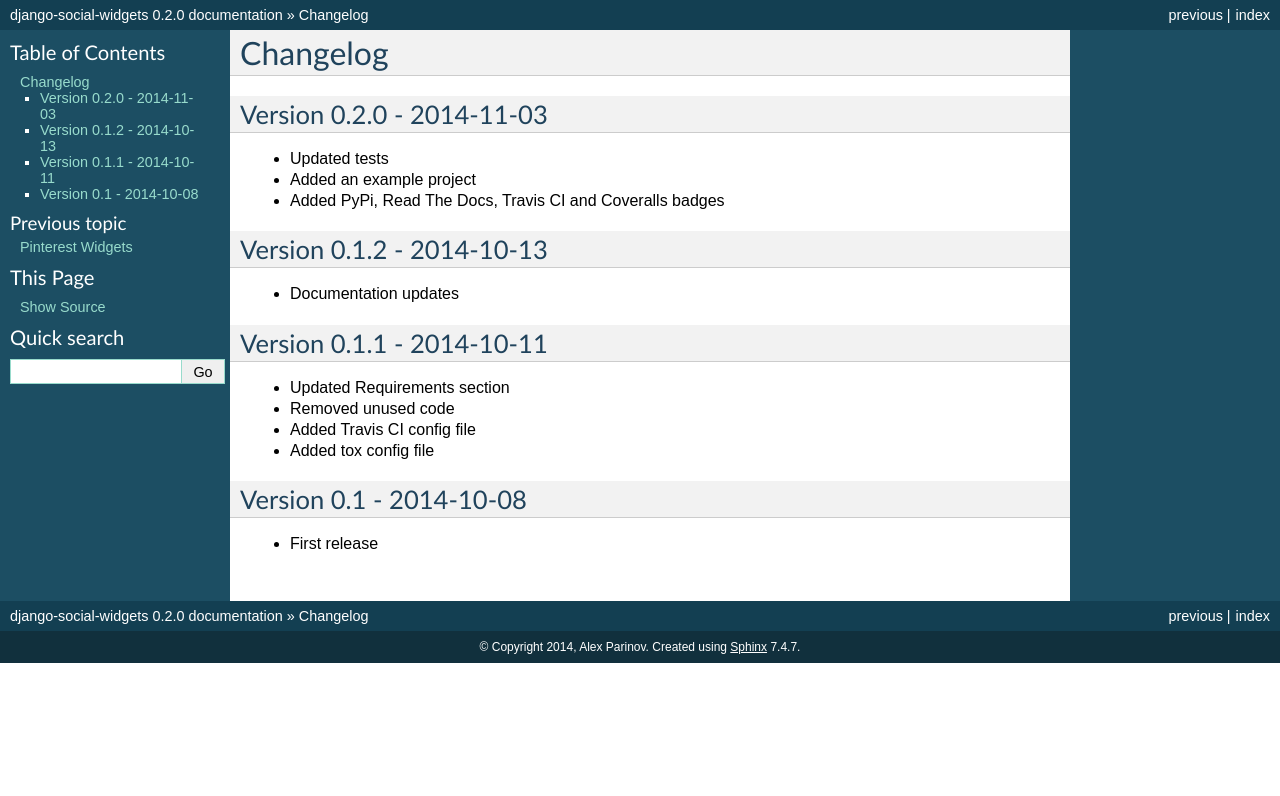
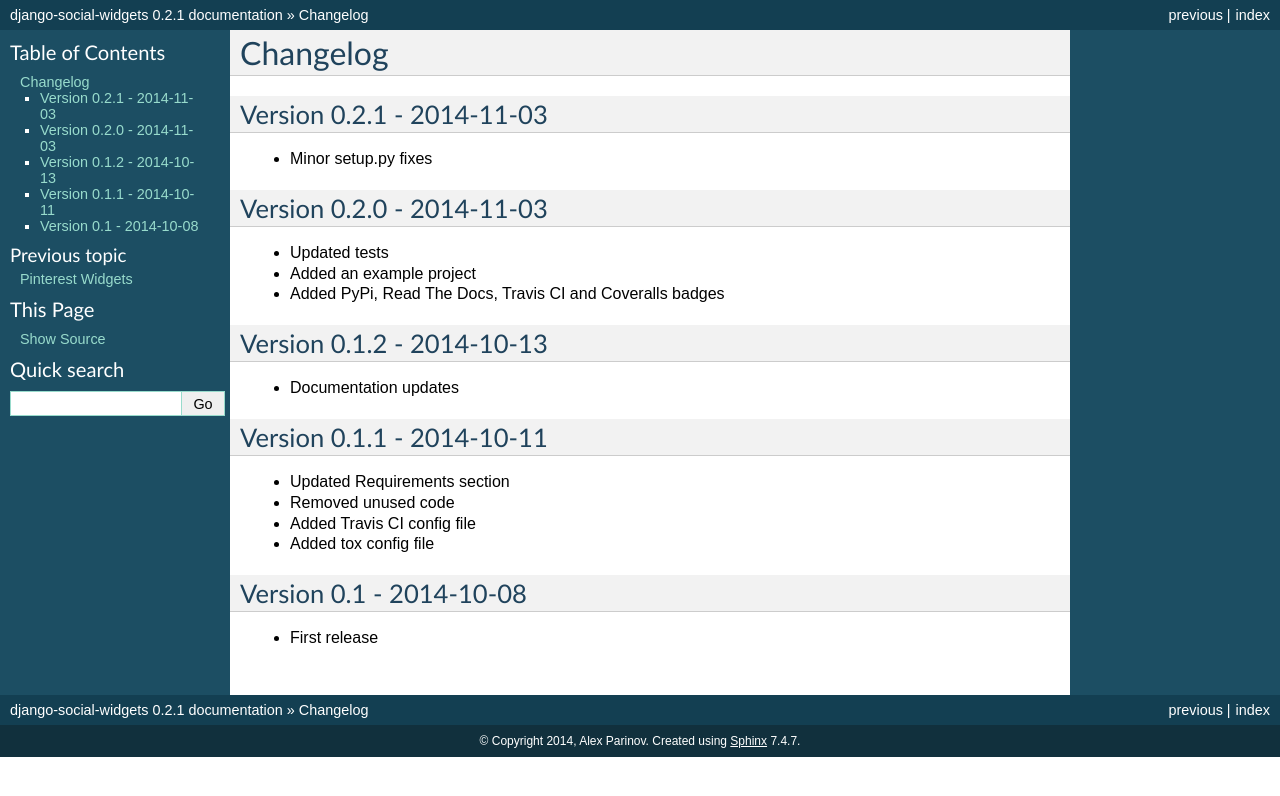
Before and after one commit to creafz/django-social-widgets, a Sphinx documentation site: the page built from docs/changelog.rst, in a window 1280 px wide. Shown: the top 796 px of the page. Built offline with Sphinx 7.4.7, drawn with Linux system fonts in a browser that asks for light colours.

Commit message:
Version 0.2.1

```diff
--- a/docs/changelog.rst
+++ b/docs/changelog.rst
@@ -1,5 +1,9 @@
 Changelog
 =========
+
+Version 0.2.1 - 2014-11-03
+--------------------------
+* Minor setup.py fixes
 
 Version 0.2.0 - 2014-11-03
 --------------------------
--- a/docs/conf.py
+++ b/docs/conf.py
@@ -51,9 +51,9 @@ copyright = u'2014, Alex Parinov'
 # built documents.
 #
 # The short X.Y version.
-version = '0.2.0'
+version = '0.2.1'
 # The full version, including alpha/beta/rc tags.
-release = '0.2.0'
+release = '0.2.1'
 
 # The language for content autogenerated by Sphinx. Refer to documentation
 # for a list of supported languages.
```
Also changed, not shown: setup.py (+2 -6 lines).
